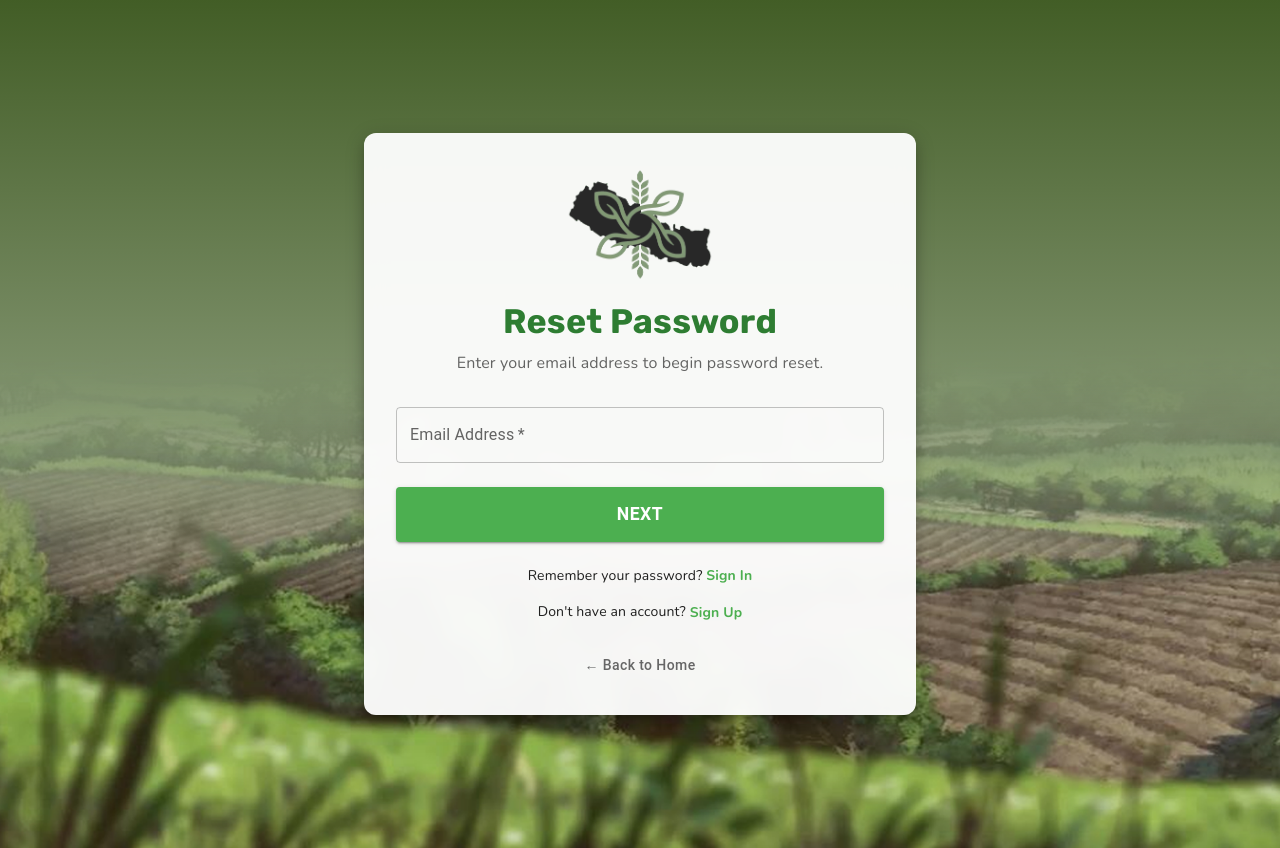
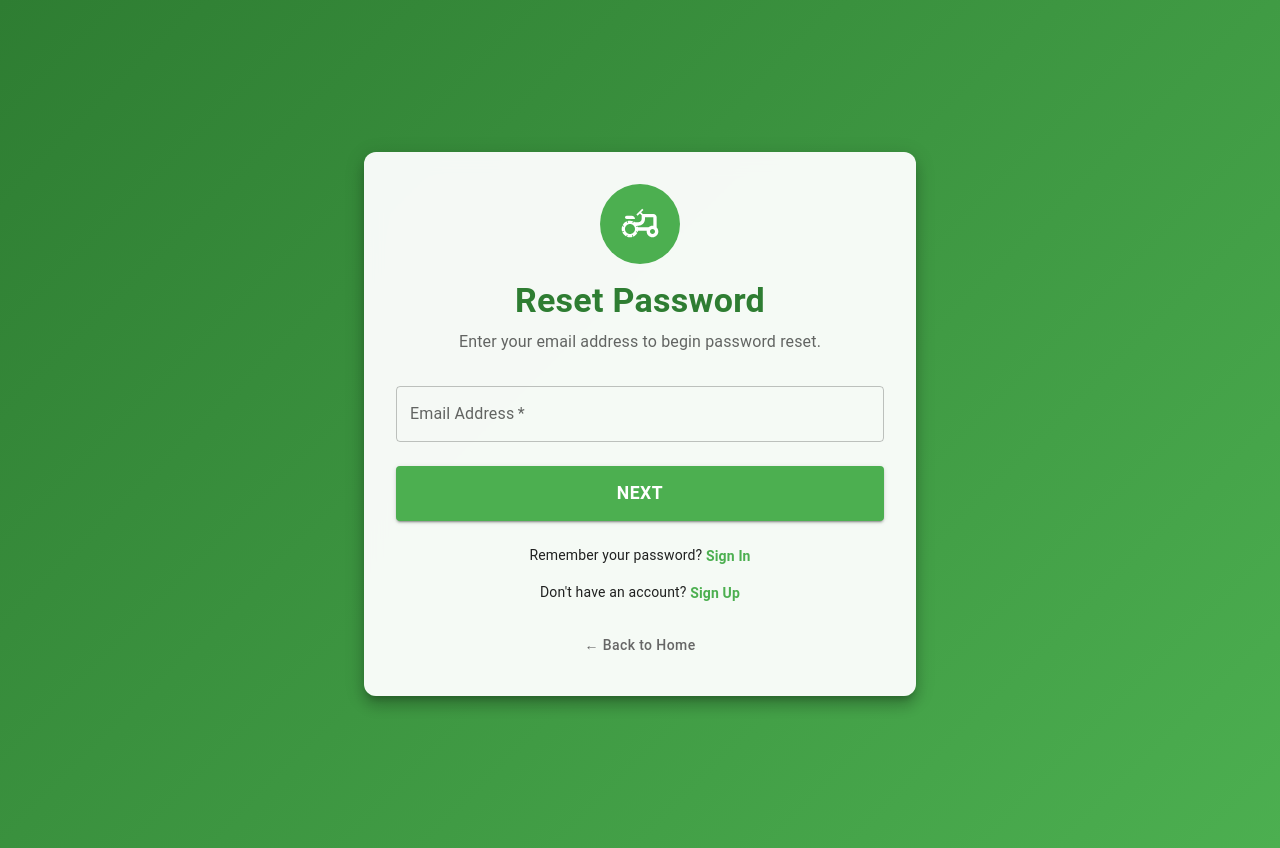
Before and after one commit to AnilRana675/AgroConnect-frontend, a React (Create React App) app: page /forgot-password in a window 1280 px wide. Built offline with nearby package versions, Linux system fonts and the light colour scheme.

Commit message:
feat:some necessary changes in the login pages were made

```diff
--- a/src/components/ForgotPasswordPage.tsx
+++ b/src/components/ForgotPasswordPage.tsx
@@ -11,12 +11,12 @@ import {
 } from '@mui/material';
 import { useNavigate } from 'react-router-dom';
 import axios from 'axios';
+import { AgricultureOutlined } from '@mui/icons-material';
 
 const ForgotPasswordPage: React.FC = () => {
   const navigate = useNavigate();
-  const [step, setStep] = useState(1); // 1: email, 2: pin, 3: password
+  const [step, setStep] = useState(1); // 1: email, 2: password
   const [email, setEmail] = useState('');
-  const [pin, setPin] = useState('');
   const [newPassword, setNewPassword] = useState('');
   const [confirmPassword, setConfirmPassword] = useState('');
   const [error, setError] = useState('');
@@ -25,11 +25,6 @@ const ForgotPasswordPage: React.FC = () => {
 
   const handleEmailChange = (e: React.ChangeEvent<HTMLInputElement>) => {
     setEmail(e.target.value);
-    if (error) setError('');
-  };
-
-  const handlePinChange = (e: React.ChangeEvent<HTMLInputElement>) => {
-    setPin(e.target.value.replace(/[^0-9]/g, '').slice(0, 4));
     if (error) setError('');
   };
 
@@ -63,41 +58,12 @@ const ForgotPasswordPage: React.FC = () => {
       );
       if (response.data.exists) {
         setStep(2);
-        setSuccess('Email verified! Please enter your 4-digit PIN.');
+        setSuccess('Email verified! Please enter your new password.');
       } else {
         setError('Email not found. Please check and try again.');
       }
     } catch (err: any) {
       setError(err.response?.data?.message || 'Email verification failed.');
-    } finally {
-      setLoading(false);
-    }
-  };
-
-  const handlePinSubmit = async (e: React.FormEvent) => {
-    e.preventDefault();
-    setLoading(true);
-    setError('');
-    setSuccess('');
-    if (pin.length !== 4) {
-      setError('Please enter a valid 4-digit PIN.');
-      setLoading(false);
-      return;
-    }
-    try {
-      // Replace with your actual PIN verification API endpoint
-      const response = await axios.post(
-        'http://localhost:3001/api/auth/verify-pin',
-        { email, pin },
-      );
-      if (response.data.success) {
-        setStep(3);
-        setSuccess('PIN verified! Please enter your new password.');
-      } else {
-        setError('Invalid PIN. Please try again.');
-      }
-    } catch (err: any) {
-      setError(err.response?.data?.message || 'PIN verification failed.');
     } finally {
       setLoading(false);
     }
@@ -129,7 +95,7 @@ const ForgotPasswordPage: React.FC = () => {
       // Replace with your actual password reset API endpoint
       const response = await axios.post(
         'http://localhost:3001/api/auth/reset-password',
-        { pin, newPassword },
+        { email, newPassword },
       );
       if (response.data.success) {
         setSuccess('Password reset successful! You can now sign in.');
@@ -148,46 +114,7 @@ const ForgotPasswordPage: React.FC = () => {
     <Box
       sx={{
         minHeight: '100vh',
-        width: '100vw',
-        position: 'relative',
-        overflow: 'hidden',
-      }}
-    >
-      {/* Background Image */}
-      <Box
-        sx={{
-          position: 'absolute',
-          top: 0,
-          left: 0,
-          width: '100%',
-          height: '100%',
-          backgroundImage: `url(${require('../assets/background.png')})`,
-          backgroundSize: 'cover',
-          backgroundPosition: 'center',
-          filter: 'blur(0.5px) brightness(0.95)',
-          zIndex: 2,
-        }}
-      />
-      {/* Green Overlay */}
-      <Box
-        sx={{
-          position: 'absolute',
-          top: 0,
-          left: 0,
-          width: '100%',
-          height: '100%',
-          background:
-            'linear-gradient(180deg, rgba(33,65,0,0.85) 0%, rgba(33,65,0,0.5) 60%, rgba(33,65,0,0) 100%)',
-          opacity: 1,
-          zIndex: 1,
-        }}
-      />
-      {/* Content */}
-      <Box
-        sx={{
-          position: 'relative',
-          zIndex: 3,
-          minHeight: '100vh',
+        background: 'linear-gradient(135deg, #2e7d32 0%, #4caf50 100%)',
         display: 'flex',
         alignItems: 'center',
         justifyContent: 'center',
@@ -208,48 +135,28 @@ const ForgotPasswordPage: React.FC = () => {
           <Box sx={{ textAlign: 'center', mb: 4 }}>
             <Box
               sx={{
-                  display: 'flex',
+                display: 'inline-flex',
                 alignItems: 'center',
                 justifyContent: 'center',
+                width: 80,
+                height: 80,
+                backgroundColor: '#4caf50',
+                borderRadius: '50%',
                 mb: 2,
               }}
             >
-                <img
-                  src={require('../assets/soloLogo.png')}
-                  alt='AgroConnect Logo'
-                  style={{
-                    maxWidth: '100%',
-                    maxHeight: 120,
-                    height: 'auto',
-                    width: 'auto',
-                    display: 'block',
-                  }}
-                />
+              <AgricultureOutlined sx={{ fontSize: 40, color: 'white' }} />
             </Box>
             <Typography
               variant='h4'
               component='h1'
-                sx={{
-                  fontWeight: 'bold',
-                  color: '#2e7d32',
-                  mb: 1,
-                  fontFamily: 'Rubik, sans-serif',
-                }}
+              sx={{ fontWeight: 'bold', color: '#2e7d32', mb: 1 }}
             >
               Reset Password
             </Typography>
-              <Typography
-                variant='body1'
-                sx={{
-                  color: 'text.secondary',
-                  mb: 2,
-                  fontFamily: 'Nunito, sans-serif',
-                }}
-              >
+            <Typography variant='body1' sx={{ color: 'text.secondary', mb: 2 }}>
               {step === 1
                 ? 'Enter your email address to begin password reset.'
-                  : step === 2
-                    ? 'Enter your 4-digit PIN to verify your identity.'
                 : 'Enter your new password below.'}
             </Typography>
           </Box>
@@ -306,53 +213,8 @@ const ForgotPasswordPage: React.FC = () => {
             </Box>
           )}
 
-            {/* Step 2: PIN Entry */}
+          {/* Step 2: New Password Entry */}
           {step === 2 && (
-              <Box
-                component='form'
-                onSubmit={handlePinSubmit}
-                sx={{ width: '100%' }}
-              >
-                <TextField
-                  fullWidth
-                  label='4-digit PIN'
-                  name='pin'
-                  type='text'
-                  value={pin}
-                  onChange={handlePinChange}
-                  required
-                  sx={{ mb: 3 }}
-                  inputProps={{
-                    maxLength: 4,
-                    inputMode: 'numeric',
-                    pattern: '[0-9]*',
-                  }}
-                  placeholder='Enter your 4-digit PIN'
-                />
-                <Button
-                  type='submit'
-                  fullWidth
-                  variant='contained'
-                  size='large'
-                  disabled={loading}
-                  sx={{
-                    backgroundColor: '#4caf50',
-                    py: 1.5,
-                    fontSize: '1.1rem',
-                    fontWeight: 'bold',
-                    mb: 3,
-                    '&:hover': {
-                      backgroundColor: '#45a049',
-                    },
-                  }}
-                >
-                  {loading ? 'Verifying...' : 'Verify PIN'}
-                </Button>
-              </Box>
-            )}
-
-            {/* Step 3: New Password Entry */}
-            {step === 3 && (
             <Box
               component='form'
               onSubmit={handlePasswordSubmit}
@@ -404,10 +266,7 @@ const ForgotPasswordPage: React.FC = () => {
 
           {/* Links */}
           <Box sx={{ textAlign: 'center' }}>
-              <Typography
-                variant='body2'
-                sx={{ mb: 2, fontFamily: 'Nunito, sans-serif' }}
-              >
+            <Typography variant='body2' sx={{ mb: 2 }}>
               Remember your password?{' '}
               <Link
                 component='button'
@@ -420,16 +279,12 @@ const ForgotPasswordPage: React.FC = () => {
                   '&:hover': {
                     textDecoration: 'underline',
                   },
-                    fontFamily: 'Nunito, sans-serif',
                 }}
               >
                 Sign In
               </Link>
             </Typography>
-              <Typography
-                variant='body2'
-                sx={{ fontFamily: 'Nunito, sans-serif' }}
-              >
+            <Typography variant='body2'>
               Don't have an account?{' '}
               <Link
                 component='button'
@@ -442,7 +297,6 @@ const ForgotPasswordPage: React.FC = () => {
                   '&:hover': {
                     textDecoration: 'underline',
                   },
-                    fontFamily: 'Nunito, sans-serif',
                 }}
               >
                 Sign Up
@@ -469,7 +323,6 @@ const ForgotPasswordPage: React.FC = () => {
         </Paper>
       </Container>
     </Box>
-    </Box>
   );
 };
 
--- a/src/components/LandingPage.tsx
+++ b/src/components/LandingPage.tsx
@@ -172,7 +172,7 @@ const LandingPage: React.FC = () => {
                     boxShadow: '0 6px 24px 0 rgba(67,160,71,0.35)',
                   },
                 }}
-                onClick={() => navigate('/login')}
+                onClick={() => navigate('/signup')}
                 onMouseEnter={() => setIsButtonHovered(true)}
                 onMouseLeave={() => setIsButtonHovered(false)}
               >
```
Also changed, not shown: src/components/SignUpPage.tsx (+71 -75 lines). Lines whose indentation alone changed are shown as unchanged.
